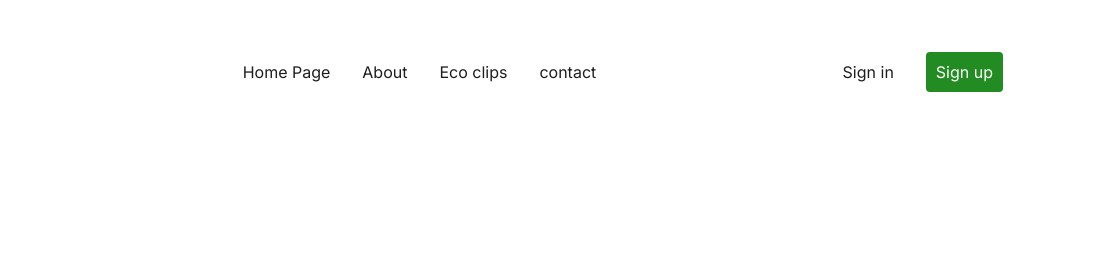
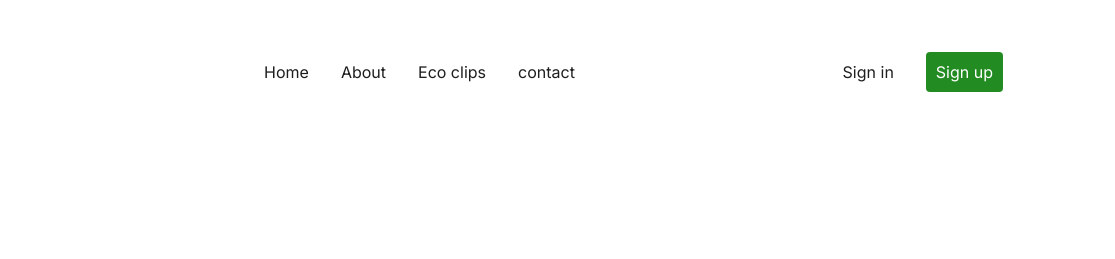
Before and after one commit to qais-max/Recycling, a plain HTML site: page index.html in a window 1280 px wide. Shown: the top 259 px of the page, 165-1280 px from the left. Drawn offline with Linux system fonts and the light colour scheme.

```diff
--- a/index.html
+++ b/index.html
@@ -14,7 +14,7 @@
           <img class="first-logo" src="images/bola-cash-logo-icon-CkHxMvHq.svg" alt="">
         </div>
         <ul class="desktop-nav res-hidden " >
-           <li><a href="/">Home Page</a></li>
+           <li><a href="/">Home</a></li>
            <li><a href="/about/index.html">About</a></li>
            <li><a href="">Eco clips</a></li>
            <li><a href="">contact</a></li>
```
